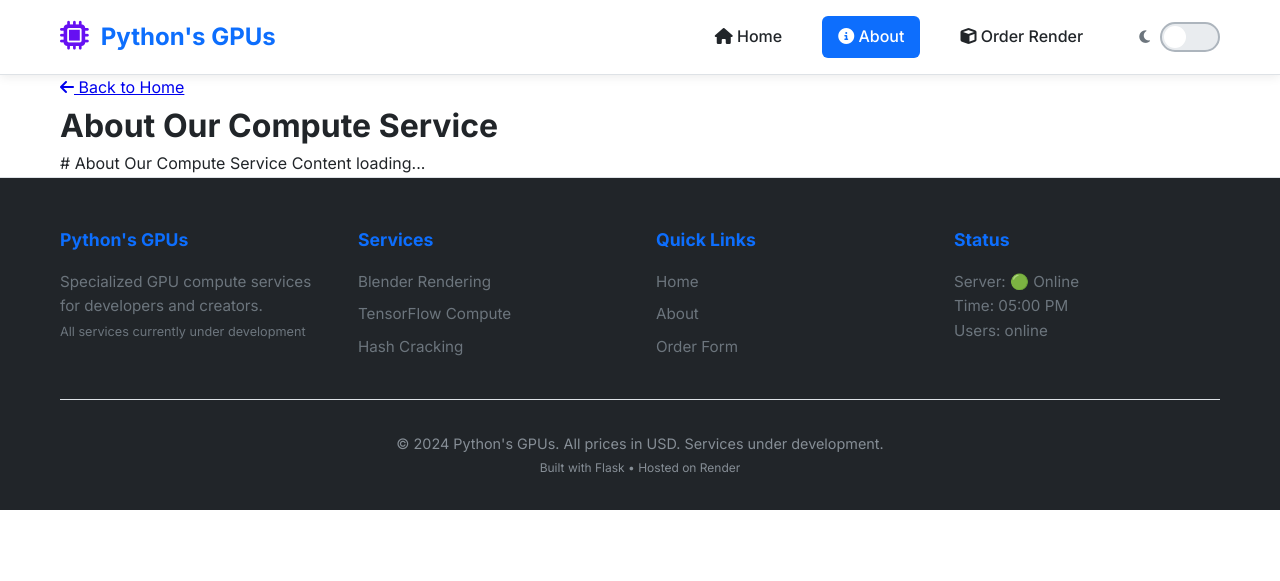
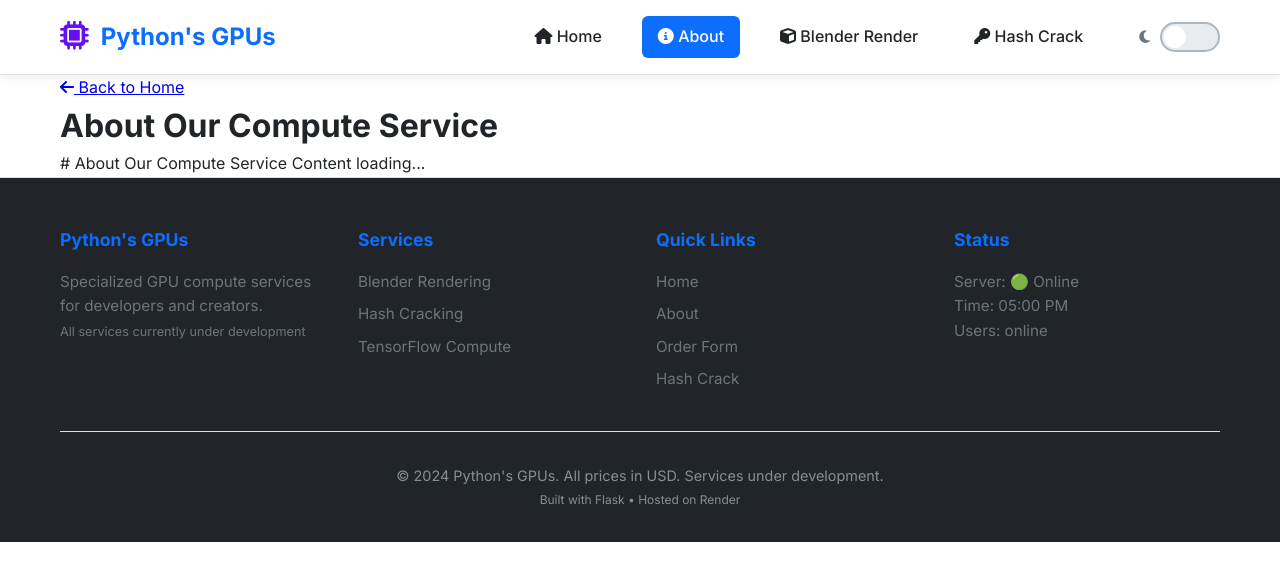
Before and after one commit to Teddy11235-evil/pythons-GPUS, a Flask app: page /about in a window 1280 px wide. Shown: the top 581 px of the page. Run offline with Flask 3, Linux system fonts and the light colour scheme; data that the repository does not hold is empty; some web fonts are replaced.

Commit message:
Update base.html

```diff
--- a/templates/base.html
+++ b/templates/base.html
@@ -3,7 +3,7 @@
 <head>
     <meta charset="UTF-8">
     <meta name="viewport" content="width=device-width, initial-scale=1.0">
-    <title>{% block title %}Python's GPUs - GPU Compute Services{% endblock %}</title>
+    <title>{% block title %}BagelCompute - GPU Compute Services{% endblock %}</title>
 
     <!-- Styles -->
     <link rel="stylesheet" href="/static/style.css">
@@ -33,8 +33,11 @@
                     <a href="/about" class="{% if request.path == '/about' %}active{% endif %}">
                         <i class="fas fa-info-circle"></i> About
                     </a>
-                    <a href="/blender-order">
-                        <i class="fas fa-cube"></i> Order Render
+                    <a href="/blender-order" class="{% if request.path == '/blender-order' %}active{% endif %}">
+                        <i class="fas fa-cube"></i> Blender Render
+                    </a>
+                    <a href="/hashcrack-order" class="{% if request.path == '/hashcrack-order' %}active{% endif %}">
+                        <i class="fas fa-key"></i> Hash Crack
                     </a>
 
                     <!-- Dark Mode Toggle -->
@@ -70,8 +73,8 @@
                 <div class="footer-section">
                     <h3>Services</h3>
                     <a href="/blender-order">Blender Rendering</a>
+                    <a href="/hashcrack-order">Hash Cracking</a>
                     <a href="#">TensorFlow Compute</a>
-                    <a href="#">Hash Cracking</a>
                 </div>
 
                 <div class="footer-section">
@@ -79,6 +82,7 @@
                     <a href="/">Home</a>
                     <a href="/about">About</a>
                     <a href="/blender-order">Order Form</a>
+                    <a href="/hashcrack-order">Hash Crack</a>
                 </div>
 
                 <div class="footer-section">
```
